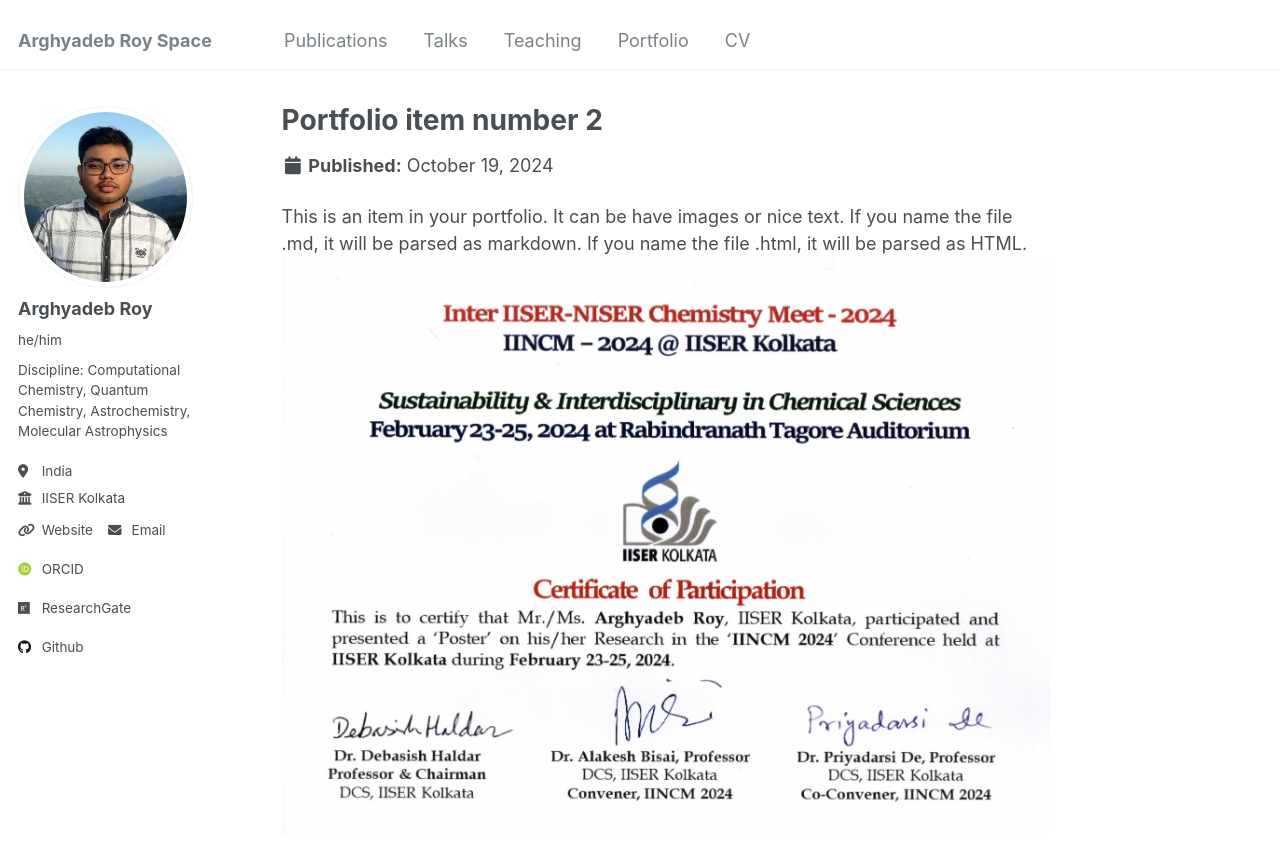
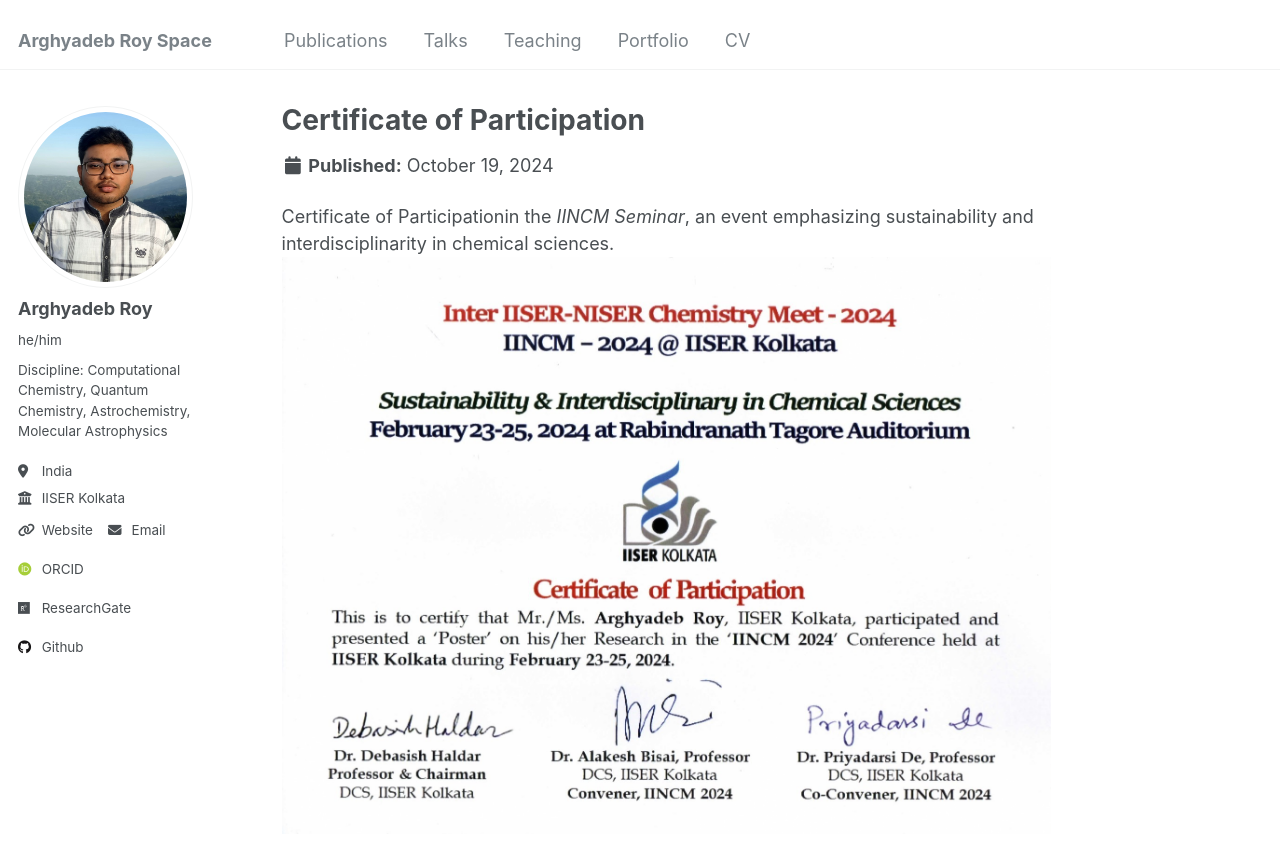
Before and after one commit to arghyadebroy/arghyadebroy.github.io, a Jekyll site: the page built from _portfolio/portfolio-2.md, in a window 1280 px wide and 900 px high. Shown: the top 841 px of the window. Built offline with Jekyll 4.4.1, drawn with Linux system fonts in a browser that asks for light colours; some web fonts are replaced.

Commit message:
Update portfolio-2.md

```diff
--- a/_portfolio/portfolio-2.md
+++ b/_portfolio/portfolio-2.md
@@ -1,8 +1,7 @@
 ---
-title: "Portfolio item number 2"
-excerpt: "Short description of portfolio item number 2 <br/><img src='/images/iincm_rotated_page-0001.jpg'>"
+title: "Certificate of Participation"
+excerpt: "Certificate of Participationin the *IINCM Seminar*, an event emphasizing sustainability and interdisciplinarity in chemical sciences. <br/><img src='/images/iincm_rotated_page-0001.jpg'>"
 collection: portfolio
 ---
-
-This is an item in your portfolio. It can be have images or nice text. If you name the file .md, it will be parsed as markdown. If you name the file .html, it will be parsed as HTML.
+Certificate of Participationin the *IINCM Seminar*, an event emphasizing sustainability and interdisciplinarity in chemical sciences.
 <br/><img src='/images/iincm_rotated_page-0001.jpg'>
```
